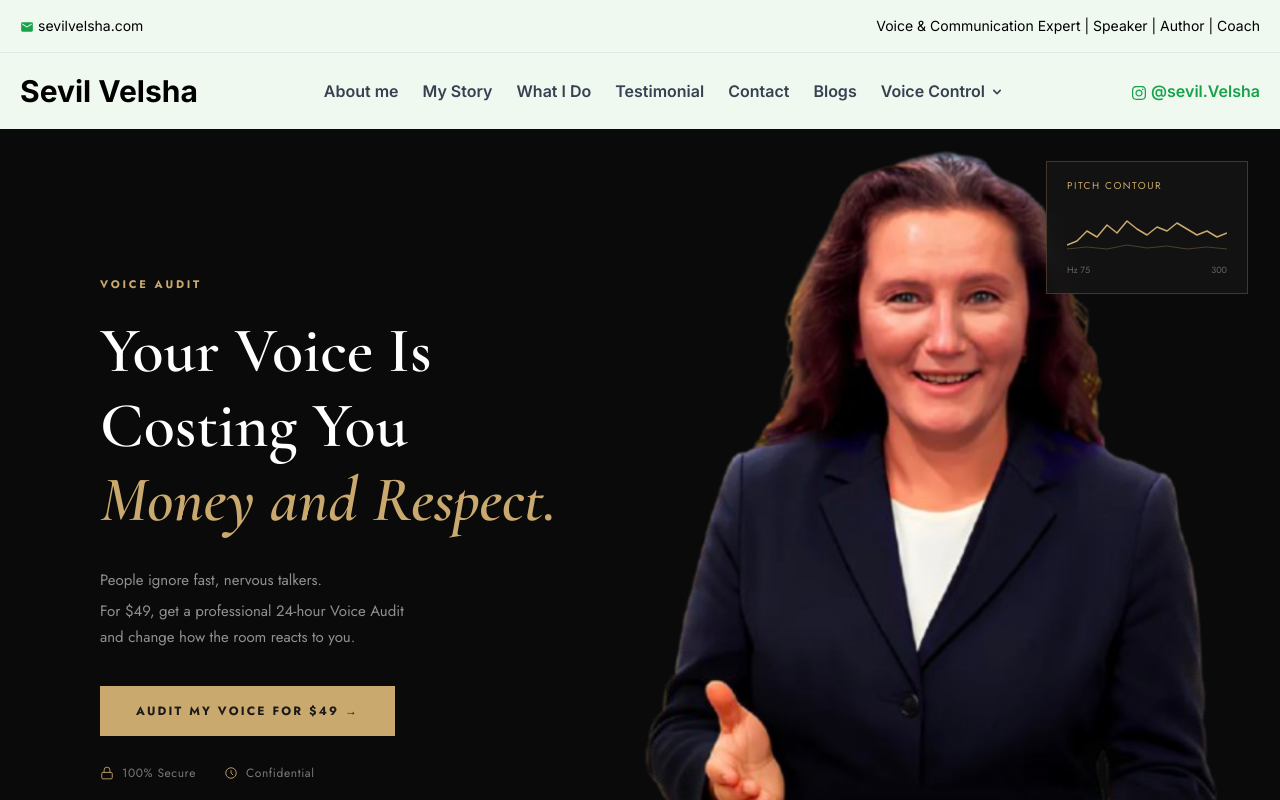
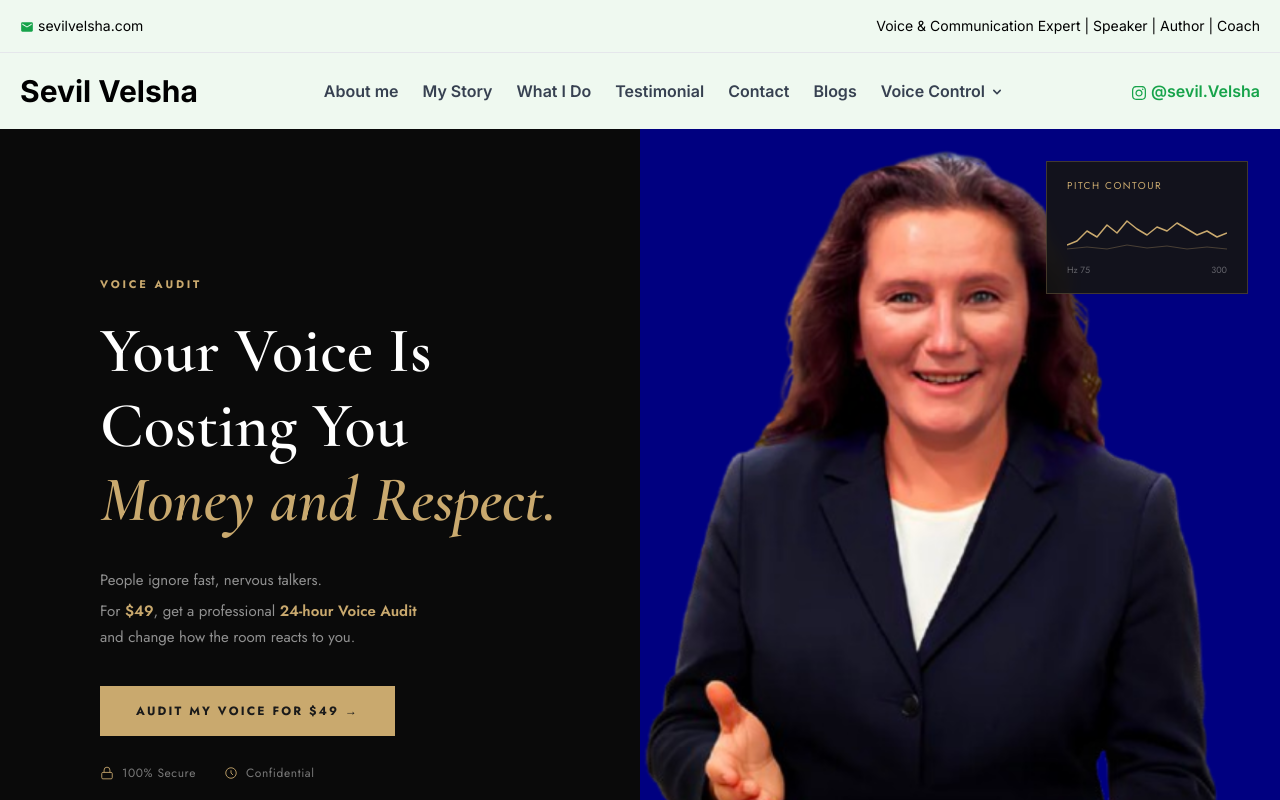
Before and after one commit to mustafahassan065/SevilVelsha, a React (Vite) app: page /voice-audit in a window 1280 px wide. Shown: the top 800 px of the page. Built offline with nearby package versions, Linux system fonts and the light colour scheme.

Commit message:
Fix the colors issues

```diff
--- a/src/routes/voice-audit/VoiceAuditPage.jsx
+++ b/src/routes/voice-audit/VoiceAuditPage.jsx
@@ -75,7 +75,7 @@ export default function VoiceAuditPage() {
       fontSize: '15px', color: 'rgba(255,255,255,0.55)',
       margin: '0 0 36px', lineHeight: 1.7
     }}>
-            For $49, get a professional 24-hour Voice Audit<br/>
+      For <span style={{ color: GOLD, fontWeight: 600 }}>$49</span>, get a professional <span style={{ color: GOLD, fontWeight: 600 }}>24-hour Voice Audit</span><br/>
       and change how the room reacts to you.
     </p>
 
@@ -107,8 +107,8 @@ export default function VoiceAuditPage() {
     </div>
   </div>
 
-        {/* Right — photo + waveform graphic */}
-        <div style={{ position: 'relative', height: '100%', minHeight: '600px', overflow: 'hidden' }}>
+  {/* Right — photo + waveform graphic — BACKGROUND CHANGED TO NAVY BLUE */}
+  <div style={{ position: 'relative', height: '100%', minHeight: '600px', overflow: 'hidden', background: '#000080' }}>
     <img
       src="/images/audit-hero.png"
       alt="Sevil Velsha"
```
Lines whose indentation alone changed are shown as unchanged.
